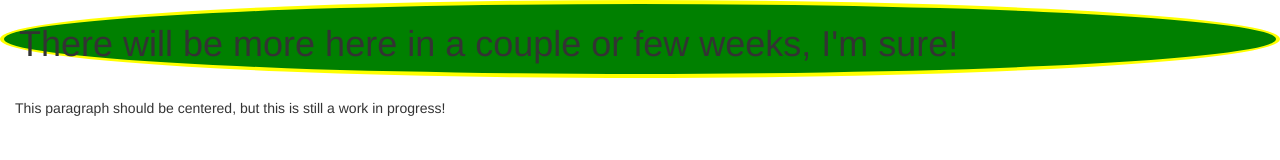
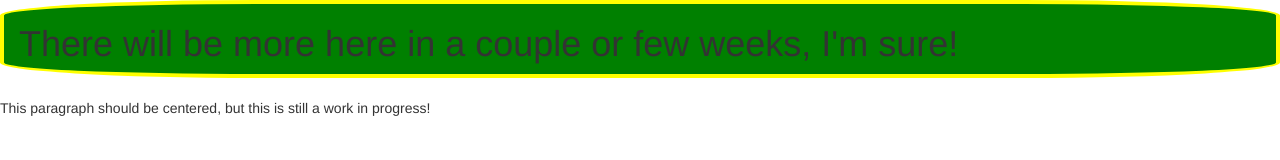
Before and after one commit to Nightcaper/Nightcaper.github.io, a plain HTML site: page index.html in a window 1280 px wide. Drawn offline with nearby package versions, Linux system fonts and the light colour scheme.

Commit message:
Fixes to the header and hopefully fixed the paragraph
I can't leave problems alone even if it takes me to the last minute when
I have to go, it's jus how I am.

```diff
--- a/index.html
+++ b/index.html
@@ -10,7 +10,7 @@
     border-style: solid;
     border-width: 4px;
     border-color: yellow;
-    border-radius: 50%;
+    border-radius: 20%;
   }
 
   #h1.header {
@@ -45,11 +45,11 @@
     <p id="p-header>There will be more here in a couple or few weeks, I'm sure!</p>
     </div>
 
-
-	<div class="container-fluid body-header col-xs-12">
-	<p>This paragraph should be centered, but this is still a work in progress!</p>
+	<div class="row">
+	  <div class="container-fluid body-header col-xs-12">
+	    <p>This paragraph should be centered, but this is still a work in progress!</p>
+	  </div>
 	</div>
-
   </body>
 
 </html>
```
